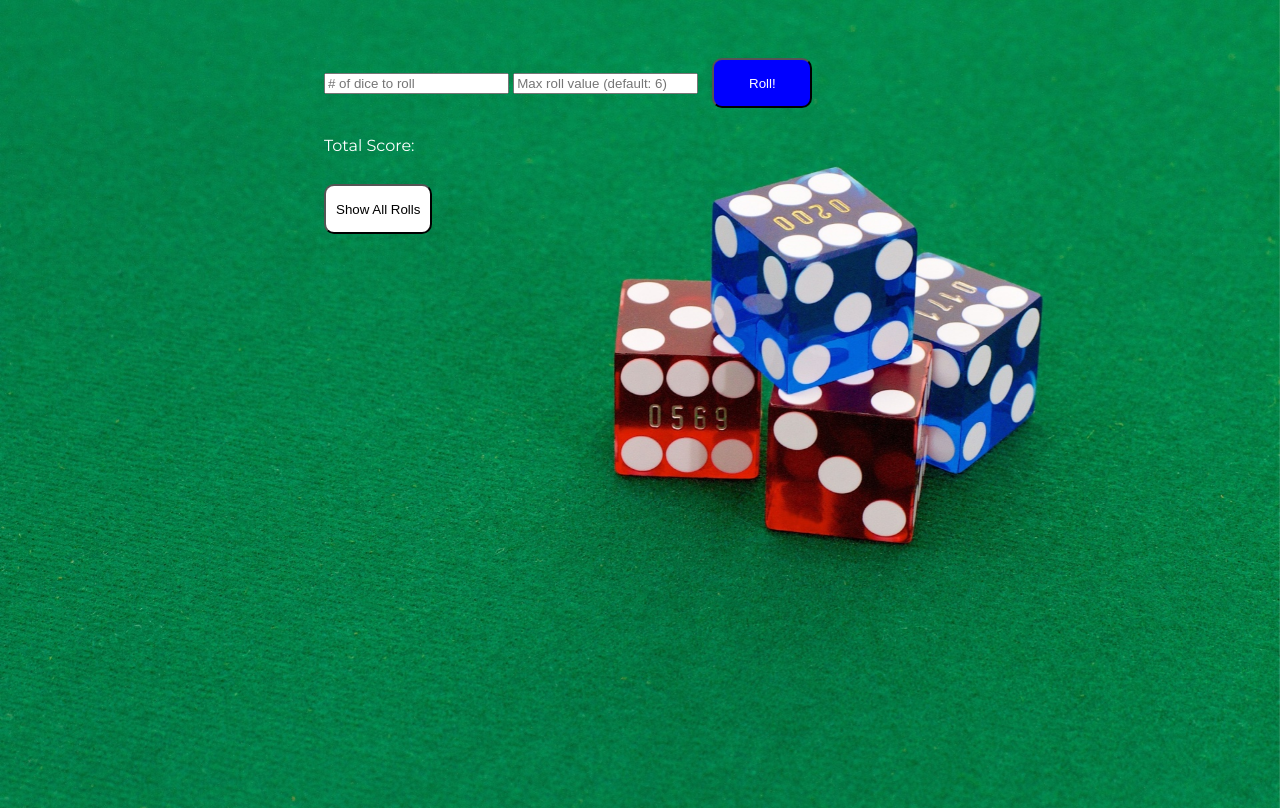
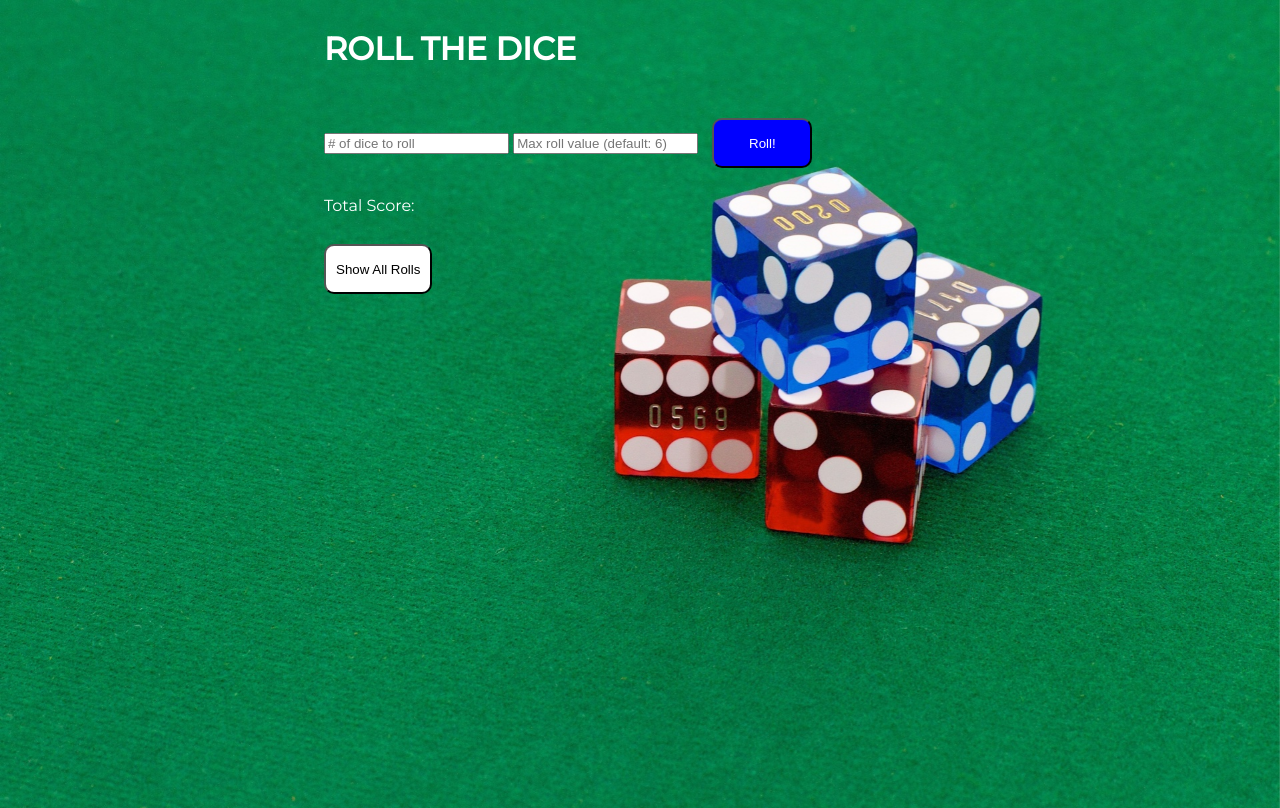
Before and after one commit to mmeacham92/dice-roller-assessment, a plain HTML site: page index.html in a window 1280 px wide. Drawn offline with Linux system fonts and the light colour scheme; a web font is replaced by a local one.

Commit message:
added h1

```diff
--- a/index.html
+++ b/index.html
@@ -13,6 +13,7 @@
   </head>
   <body>
     <div class="container">
+      <h1>ROLL THE DICE</h1>
       <div id="form">
         <label for="numDice"></label>
         <input type="number" id="numDice" placeholder="# of dice to roll" />
```
